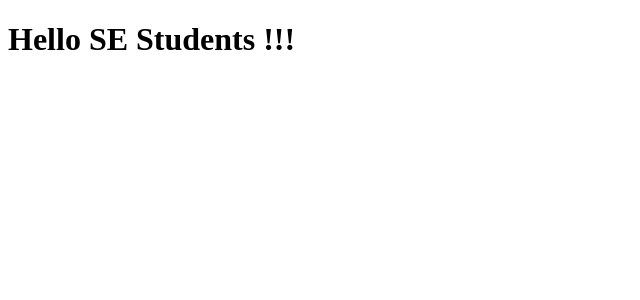
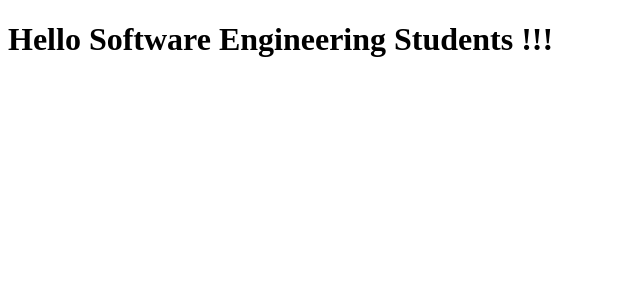
Before and after one commit to PraveenKumarSuggula/DevOpsExampleProject, an Angular app: page / in a window 1280 px wide. Shown: the top 300 px of the page, without its empty margins (0-640 px from the left). Built offline with nearby package versions, Linux system fonts and the light colour scheme.

Commit message:
Update title for cicd test

```diff
--- a/src/app/app.component.html
+++ b/src/app/app.component.html
@@ -1 +1 @@
-<h1>Hello SE Students !!!</h1>
+<h1>Hello Software Engineering Students !!!</h1>
```
